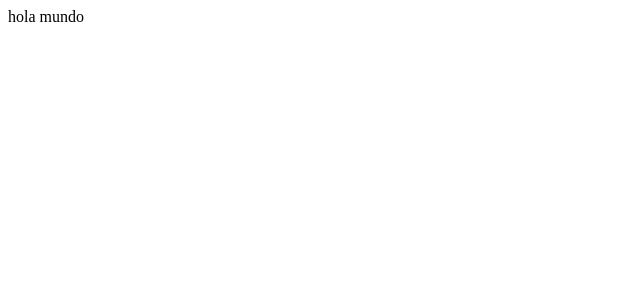
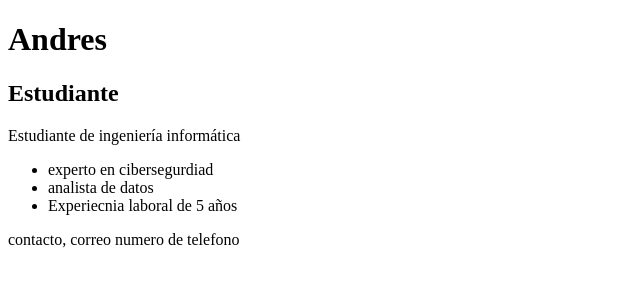
Before and after one commit to andres123456835/prueba1, a plain HTML site: page index.html in a window 1280 px wide. Shown: the whole page, without its empty margins (0-640 px from the left). Drawn offline with Linux system fonts and the light colour scheme.

Commit message:
Update index.html

```diff
--- a/index.html
+++ b/index.html
@@ -1,11 +1,35 @@
 <!DOCTYPE html>
 <html lang="en">
 <head>
-    <meta charset="UTF-8">
-    <meta name="viewport" content="width=device-width, initial-scale=1.0">
-    <title>Document</title>
+
 </head>
 <body>
-    hola mundo
+    <header>
+        <h1>
+            Andres
+        </h1>
+        <h2>
+            Estudiante
+        </h2>
+    </header>
+    <main>
+        <p>Estudiante de ingeniería informática</p>
+        <ul>
+            <li>
+                experto en cibersegurdiad
+            </li>
+            <li>
+                analista de datos
+            </li>
+            <li>
+                Experiecnia laboral de 5 años
+            </li>
+        </ul>
+    </main>
+    <footer>
+        contacto, correo  numero de telefono
+        <br>
+        <a href="google.es"></a>
+    </footer>
 </body>
 </html>
```
